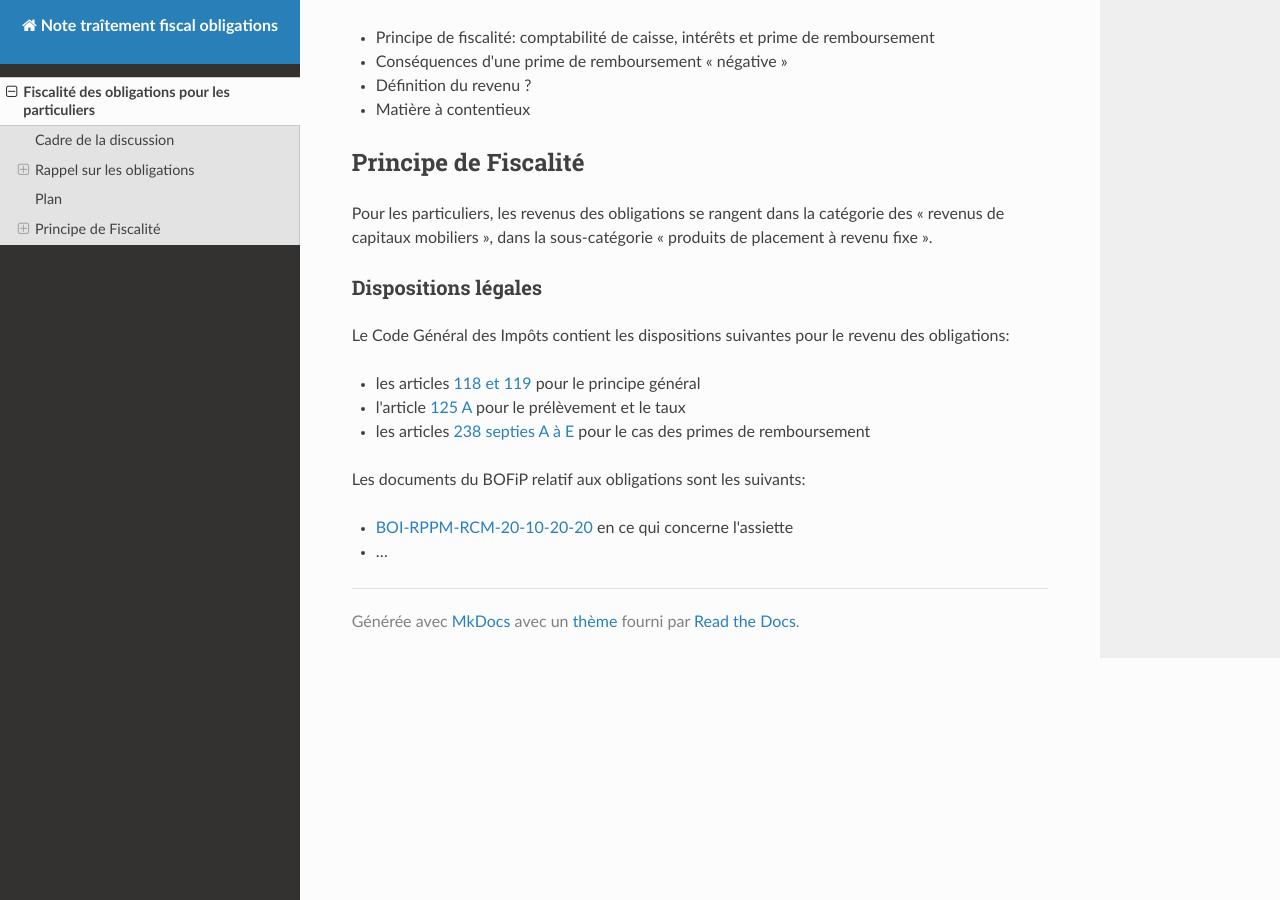
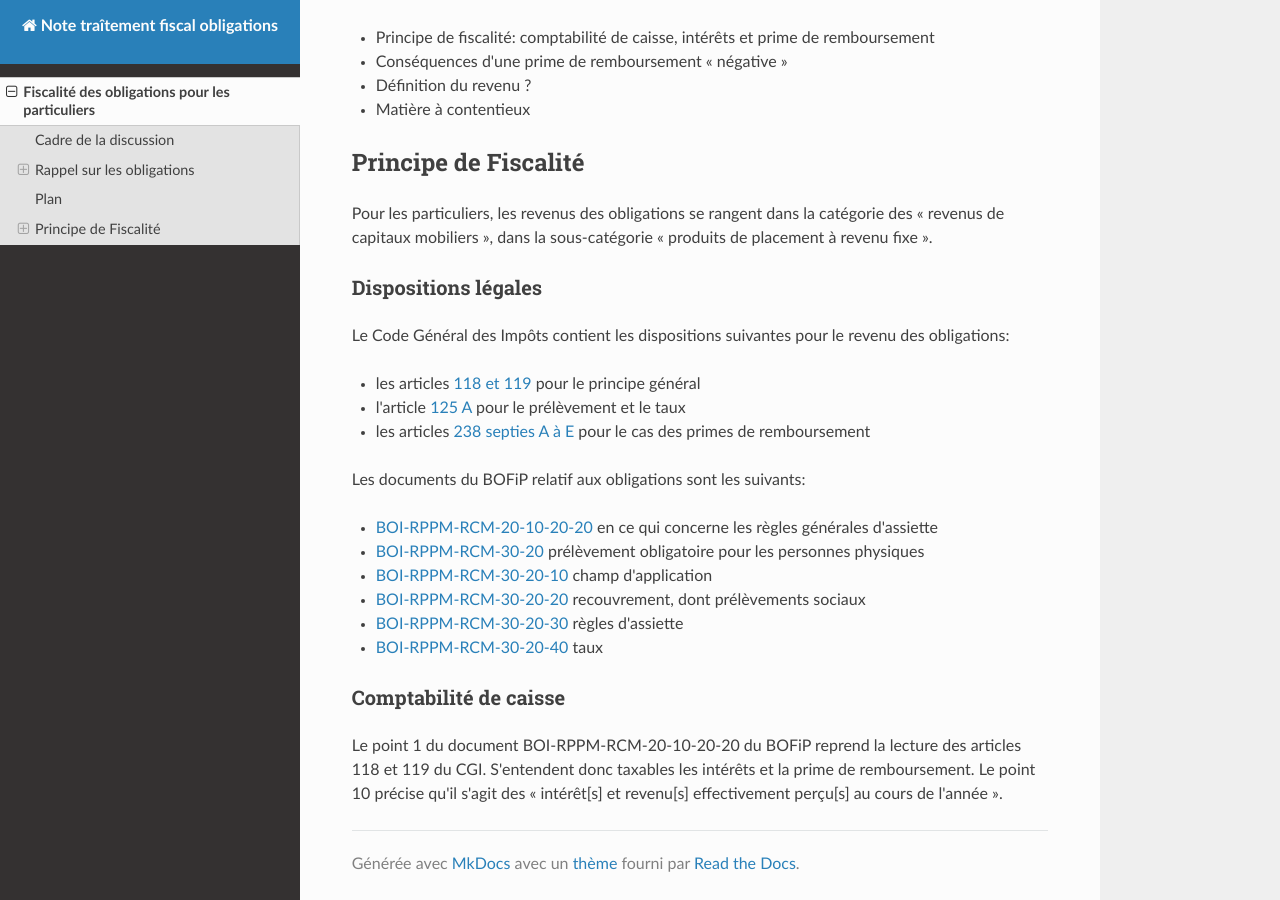
Before and after one commit to ConscritNeuneu/note-traitement-fiscal-obligations, an MkDocs documentation site: the page built from docs/note_fiscalisation_obligations.md, in a window 1280 px wide and 900 px high, scrolled down 1938 px. Built offline with MkDocs 1.6.1, drawn with Linux system fonts in a browser that asks for light colours; nearby versions of some CDN libraries.

Commit message:
Add BOFiP links

```diff
--- a/docs/note_fiscalisation_obligations.md
+++ b/docs/note_fiscalisation_obligations.md
@@ -112,5 +112,21 @@ Le Code Général des Impôts contient les dispositions suivantes pour le revenu
 Les documents du BOFiP relatif aux obligations sont les suivants:
 
 - [BOI-RPPM-RCM-20-10-20-20](https://bofip.impots.gouv.fr/bofip/929-PGP.html/identifiant=BOI-RPPM-RCM-20-10-20-20-20220630)
-  en ce qui concerne l'assiette
-- …
+  en ce qui concerne les règles générales d'assiette
+- [BOI-RPPM-RCM-30-20](https://bofip.impots.gouv.fr/bofip/3774-PGP.html/identifiant=BOI-RPPM-RCM-30-20-20220630)
+  prélèvement obligatoire pour les personnes physiques
+  - [BOI-RPPM-RCM-30-20-10](https://bofip.impots.gouv.fr/bofip/3747-PGP.html/identifiant=BOI-RPPM-RCM-30-20-10-20210706)
+  champ d'application
+  - [BOI-RPPM-RCM-30-20-20](https://bofip.impots.gouv.fr/bofip/3740-PGP.html/identifiant=BOI-RPPM-RCM-30-20-20-20191220)
+  recouvrement, dont prélèvements sociaux
+  - [BOI-RPPM-RCM-30-20-30](https://bofip.impots.gouv.fr/bofip/3742-PGP.html/identifiant=BOI-RPPM-RCM-30-20-30-20230515)
+  règles d'assiette
+  - [BOI-RPPM-RCM-30-20-40](https://bofip.impots.gouv.fr/bofip/3748-PGP.html/identifiant=BOI-RPPM-RCM-30-20-40-20220630)
+  taux
+
+### Comptabilité de caisse
+
+Le point 1 du document BOI-RPPM-RCM-20-10-20-20 du BOFiP reprend
+la lecture des articles 118 et 119 du CGI. S'entendent donc taxables les
+intérêts et la prime de remboursement. Le point 10 précise qu'il s'agit des
+« intérêt[s] et revenu[s] effectivement perçu[s] au cours de l'année ».
```
